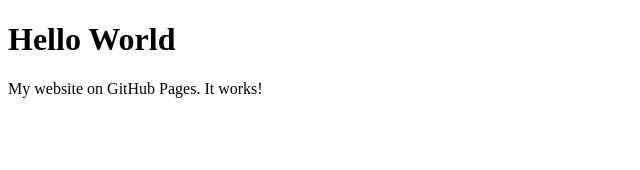
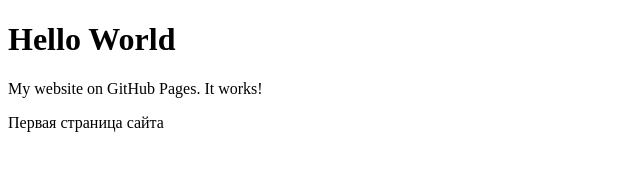
Before and after one commit to diybiology/diybiology.github.io, a plain HTML site: page index.html in a window 1280 px wide. Shown: the whole page, without its empty margins (0-640 px from the left). Drawn offline with Linux system fonts and the light colour scheme.

Commit message:
Update index.html

```diff
--- a/index.html
+++ b/index.html
@@ -3,5 +3,6 @@
 <body>
 <h1>Hello World</h1>
 <p>My website on GitHub Pages. It works!</p>
+<p>Первая страница сайта</p>
 </body>
 </html>
```
